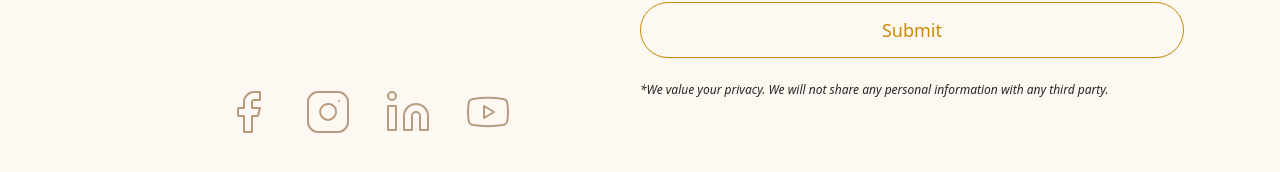
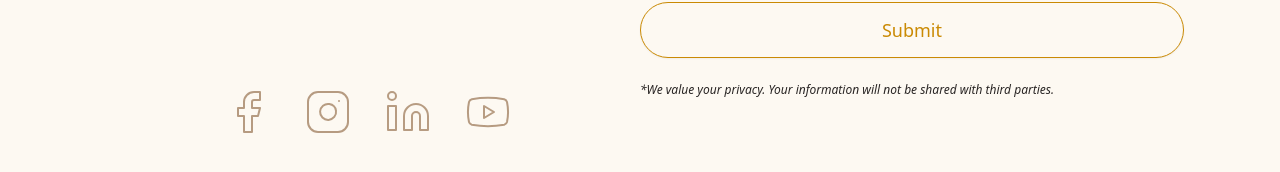
Before and after one commit to goldenretreatlombokvilla/gr_villa_280508, a Next.js app: page /book in a window 1280 px wide. Shown: the part 480-652 px from the top of the page. Built offline with nearby package versions, Linux system fonts and the light colour scheme.

Commit message:
copy and video link

```diff
--- a/app/(site)/book/page.tsx
+++ b/app/(site)/book/page.tsx
@@ -318,8 +318,8 @@ export default function Bookacall() {
               </Button>
             </form>
             <p className="text-xs italic font-sans text-stone-800">
-              *We value your privacy. We will not share any personal information
-              with any third party.
+              *We value your privacy. Your information will not be shared with
+              third parties.
             </p>
           </CardContent>
         </Card>
--- a/app/(site)/invest/page.tsx
+++ b/app/(site)/invest/page.tsx
@@ -128,7 +128,7 @@ export default function Invest() {
             <div className="flex flex-col items-start gap-8 lg:gap-4 py-20">
               <div className="flex flex-col gap-8 lg:gap-4">
                 <p className="text-5xl font-cinzel font-extrabold text-yellow-800  text-pretty">
-                  What if you could turn back time?
+                  First-Mover Advantage
                 </p>
                 <p className="text-md font-sans text-pretty">
                   Imagine foreseeing the meteoric rise of South-East Asia’s most
--- a/app/(site)/lombok/page.tsx
+++ b/app/(site)/lombok/page.tsx
@@ -251,109 +251,6 @@ export default function Lombok() {
             </div>
           ))}
         </div>
-        {/*
-        <div className="lg:hidden grid grid-cols-1 md:grid-cols-2 col-span-2 gap-10 justify-center items-center lg:py-4">
-          <div className="flex flex-row lg:flex-col gap-4 items-center justify-center">
-            <Waves className="w-16 h-16 text-yellow-600 stroke-1" />
-            <p className="font-cinzel text-lg lg:text-xl text-stone-900 hover:text-yellow-900 font-bold">
-              Stunning Beaches
-            </p>
-          </div>
-          <div className="flex flex-row lg:flex-col gap-4 items-center justify-center">
-            <Mountain className="w-16 h-16 text-yellow-600 stroke-1" />
-            <p className="font-cinzel text-lg lg:text-xl text-stone-900 hover:text-yellow-900 font-bold">
-              Hiking Trails
-            </p>
-          </div>
-          <div className="flex flex-row lg:flex-col gap-4 items-center justify-center">
-            <TreePalm className="w-16 h-16 text-yellow-600 stroke-1" />
-            <p className="font-cinzel text-lg lg:text-xl text-stone-900 hover:text-yellow-900 font-bold">
-              Island Hoping
-            </p>
-          </div>
-          <div className="flex flex-row lg:flex-col gap-4 items-center justify-center">
-            <Bike className="w-16 h-16 text-yellow-600 stroke-1" />
-            <p className="font-cinzel text-lg lg:text-xl text-stone-900 hover:text-yellow-900 font-bold">
-              MotoGP Racing
-            </p>
-          </div>
-
-          <div className="flex flex-row lg:flex-col gap-4 items-center justify-center">
-            <Waves className="w-16 h-16 text-yellow-600 stroke-1" />
-            <p className="font-cinzel text-lg lg:text-xl text-stone-900 hover:text-yellow-900 font-bold">
-              Stunning Beaches
-            </p>
-          </div>
-          <div className="flex flex-row lg:flex-col gap-4 items-center justify-center">
-            <Mountain className="w-16 h-16 text-yellow-600 stroke-1" />
-            <p className="font-cinzel text-lg lg:text-xl text-stone-900 hover:text-yellow-900 font-bold">
-              Hiking Trails
-            </p>
-          </div>
-          <div className="flex flex-row lg:flex-col gap-4 items-center justify-center">
-            <TreePalm className="w-16 h-16 text-yellow-600 stroke-1" />
-            <p className="font-cinzel text-lg lg:text-xl text-stone-900 hover:text-yellow-900 font-bold">
-              Island Hoping
-            </p>
-          </div>
-          <div className="flex flex-row lg:flex-col gap-4 items-center justify-center">
-            <Bike className="w-16 h-16 text-yellow-600 stroke-1" />
-            <p className="font-cinzel text-lg lg:text-xl text-stone-900 hover:text-yellow-900 font-bold">
-              MotoGP Racing
-            </p>
-          </div>
-          <div className="flex flex-row lg:flex-col gap-4 items-center justify-center">
-            <Fish className="w-16 h-16 text-yellow-600 stroke-1" />
-            <p className="font-cinzel text-lg lg:text-xl text-stone-900 hover:text-yellow-900 font-bold">
-              Snorkeling Spots
-            </p>
-          </div>
-          <div className="flex flex-row lg:flex-col gap-4 items-center justify-center">
-            <ImageIcon className="w-16 h-16 text-yellow-600 stroke-1" />
-            <p className="font-cinzel text-lg lg:text-xl text-stone-900 hover:text-yellow-900 font-bold">
-              Art Galleries
-            </p>
-          </div>
-          <div className="flex flex-row lg:flex-col gap-4 items-center justify-center">
-            <CircleDashed className="w-16 h-16 text-yellow-600 stroke-1" />
-            <p className="font-cinzel text-lg lg:text-xl text-stone-900 hover:text-yellow-900 font-bold">
-              Local Culture
-            </p>
-          </div>
-          <div className="flex flex-row lg:flex-col gap-4 items-center justify-center">
-            <LandPlot className="w-16 h-16 text-yellow-600 stroke-1" />
-            <p className="font-cinzel text-lg lg:text-xl text-stone-900 hover:text-yellow-900 font-bold text-center text-balance">
-              Emaculate Golf Courses
-            </p>
-          </div>
-        </div>
-
-        <div className="lg:grid grid-cols-1 md:grid-cols-2 lg:grid-cols-4 gap-10 justify-center items-center py-4 hidden">
-          <div className="flex flex-row lg:flex-col gap-4 items-center">
-            <Fish className="w-16 h-16 text-yellow-600 stroke-1" />
-            <p className="font-cinzel text-xl text-stone-900 hover:text-yellow-900 font-bold">
-              Snorkeling Spots
-            </p>
-          </div>
-          <div className="flex flex-row lg:flex-col gap-4 items-center">
-            <ImageIcon className="w-16 h-16 text-yellow-600 stroke-1" />
-            <p className="font-cinzel text-xl text-stone-900 hover:text-yellow-900 font-bold">
-              Art Galleries
-            </p>
-          </div>
-          <div className="flex flex-row lg:flex-col gap-4 items-center">
-            <CircleDashed className="w-16 h-16 text-yellow-600 stroke-1" />
-            <p className="font-cinzel text-xl text-stone-900 hover:text-yellow-900 font-bold">
-              Local Culture
-            </p>
-          </div>
-          <div className="flex flex-row lg:flex-col gap-4 items-center justify-center text-center">
-            <LandPlot className="w-16 h-16 text-yellow-600 stroke-1" />
-            <p className="font-cinzel text-xl text-stone-900 hover:text-yellow-900 font-bold">
-              Emaculate Golf Courses
-            </p>
-          </div>
-        </div> */}
       </div>
 
       <div className="flex flex-col gap-4 items-center px-8 py-6 lg:pt-20 lg:py-20 max-w-6xl mx-auto ">
@@ -399,7 +296,10 @@ export default function Lombok() {
             on the Island.
           </p>
           <div className="flex flex-row gap-4 items-end justify-start">
-            <Link href="https://youtu.be/O9P4PtEyivU" target="_blank">
+            <Link
+              href="https://www.youtube.com/watch?v=LuO03fJycyc"
+              target="_blank"
+            >
               <Button
                 variant="default"
                 className="w-fit font-extrabold uppercase tracking-wider hover:drop-shadow-md"
```
